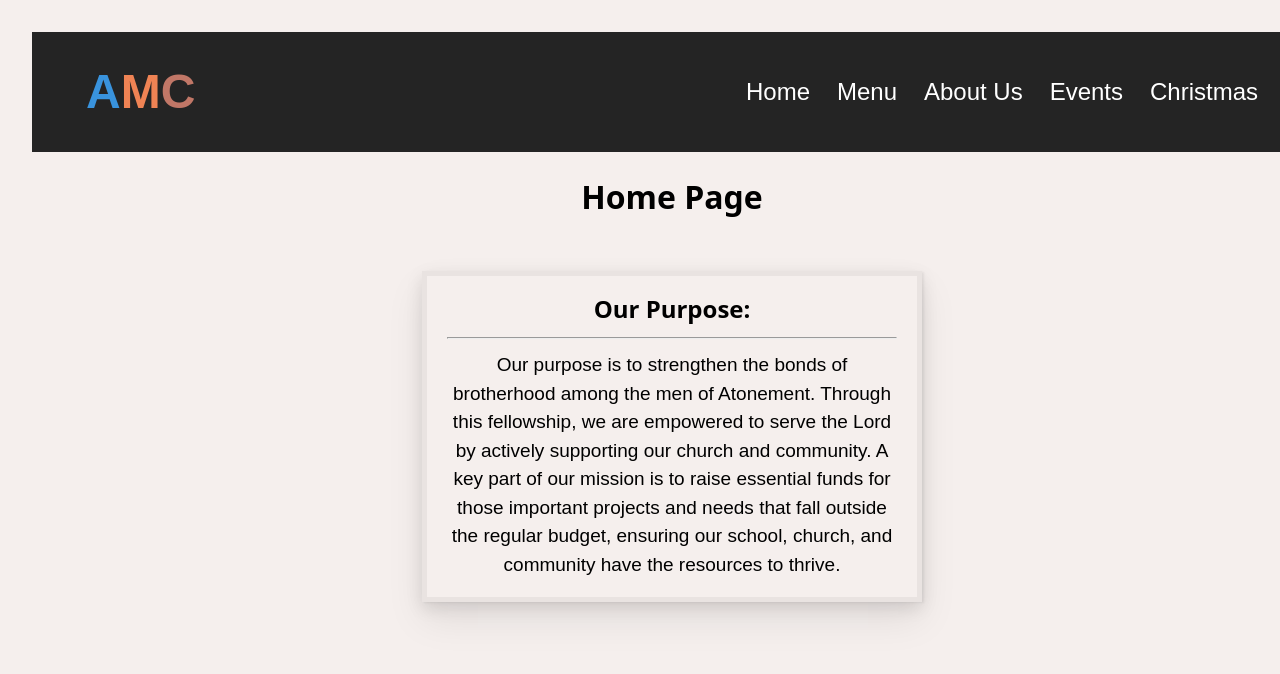
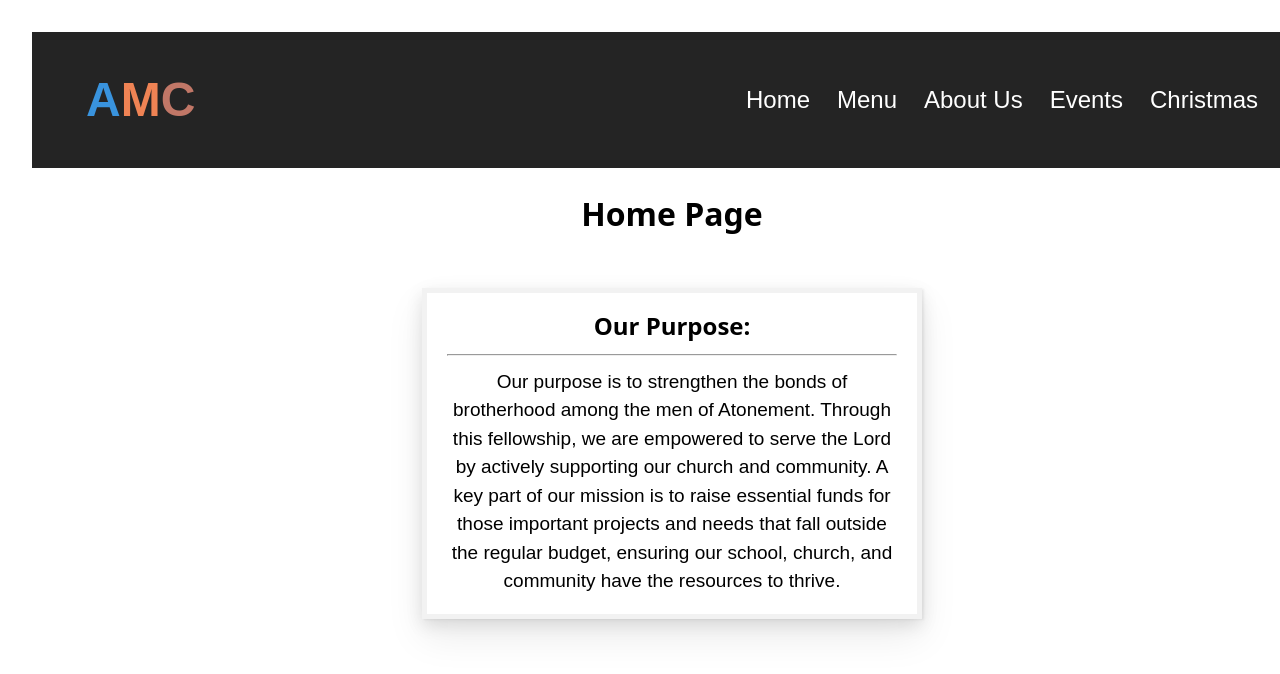
Before and after one commit to sigdotcom/AtonementMensClubWebsite, a React (Vite) app: page / in a window 1280 px wide. Shown: the top 674 px of the page. Built offline with nearby package versions, Linux system fonts and the light colour scheme; a web font is replaced by a local one.

Commit message:
viewing changes fixed

```diff
--- a/src/index.css
+++ b/src/index.css
@@ -4,17 +4,15 @@
   font-weight: 400;
   margin: 0;
   padding: 0;
+  min-height: 100vh;
+  width: 100%;
 
-  width: 100%;
-  height: 100%;
   color: #000000;
-  background-color: #f5efed;
 }
 
 html,
 body {
   height: 100%;
-  min-height: 100vh;
   margin: 0;
   padding: 0;
   font-family: "outfit";
```
